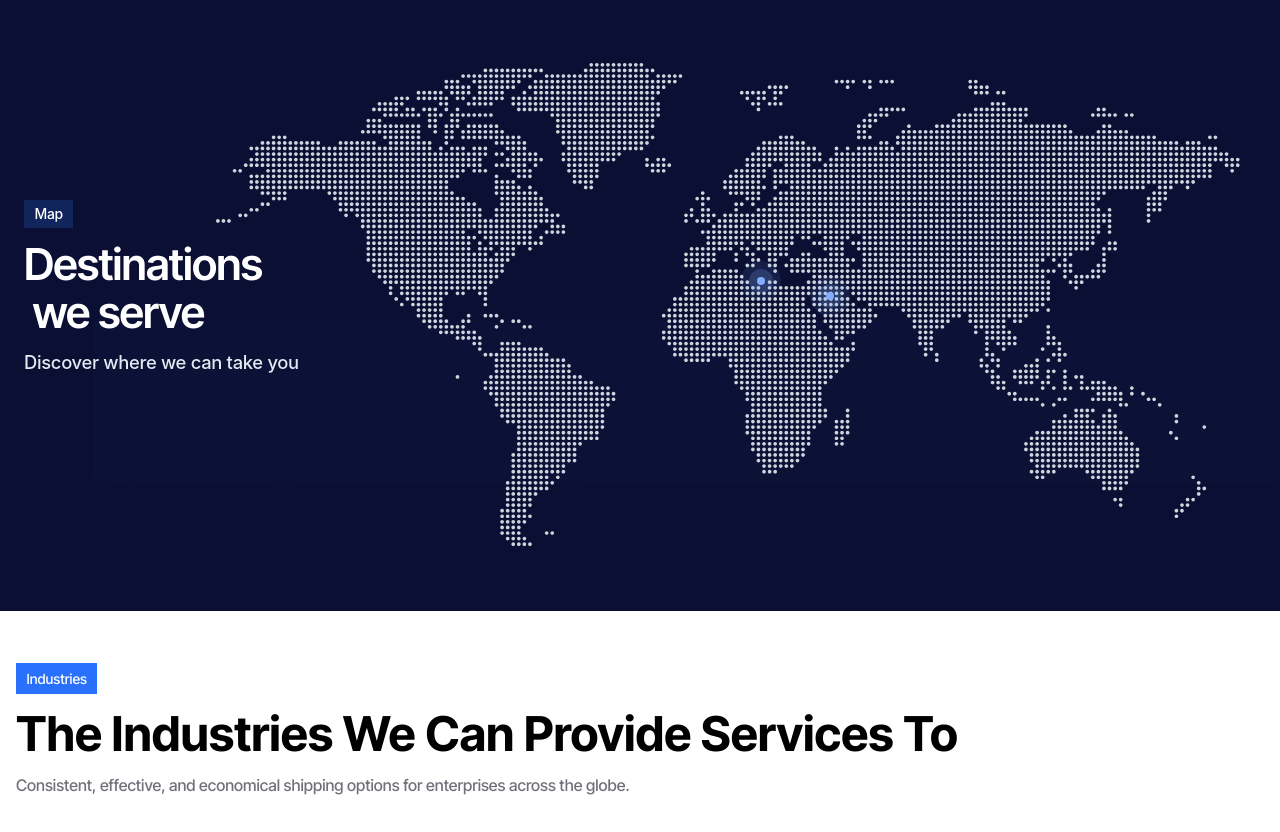
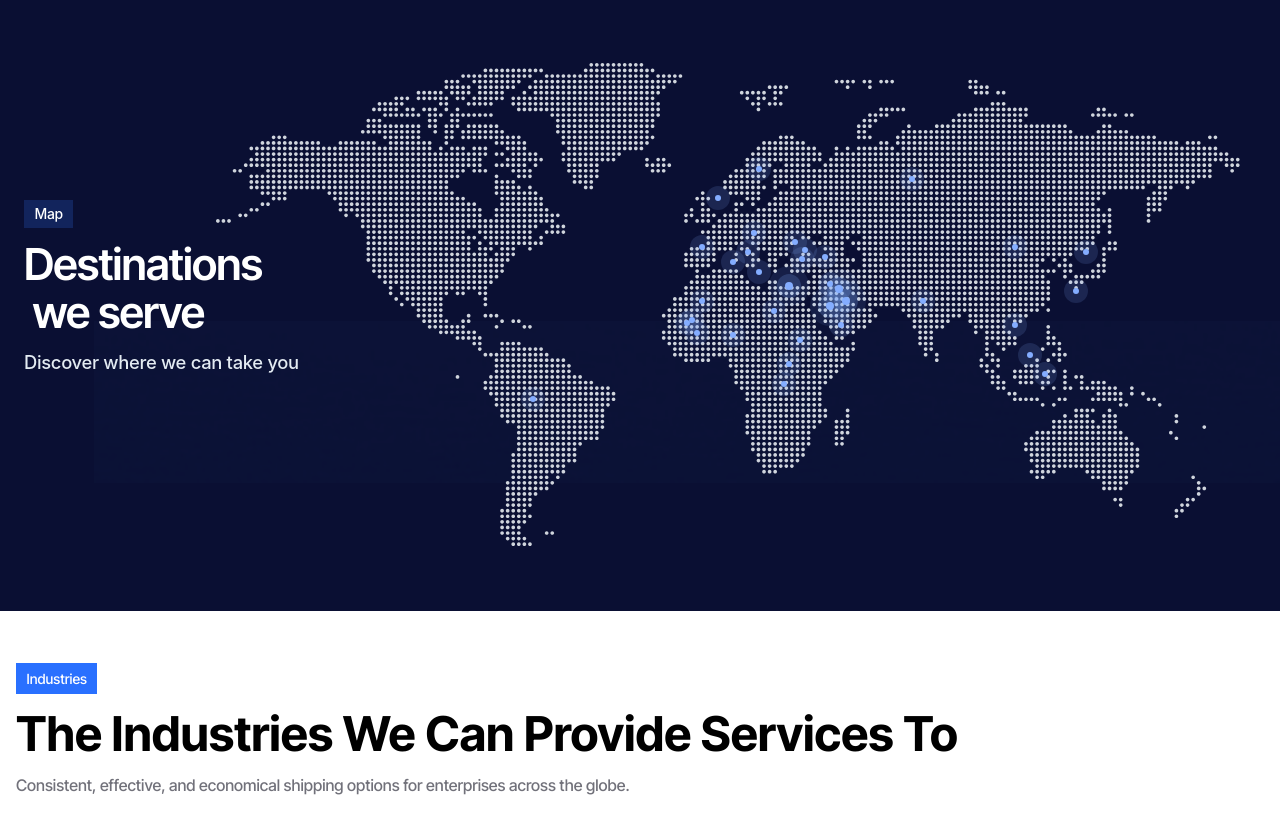
Before and after one commit to mohamedelhadad-22/BLUE-LINE-Website, a Vue app: page / in a window 1280 px wide. Shown: the part 5120-5952 px from the top of the page. Built offline with nearby package versions, Linux system fonts and the light colour scheme; what vue3-tel-input would draw is missing.

Commit message:
-- fix Branch markers: z-index --  Added Hover Effects to All Location Markers -- Made non-branch markers smaller --  Kept detailed tooltips for branch locations (2 locations) -- fix our services box's

```diff
--- a/src/components/Home/Destinations.vue
+++ b/src/components/Home/Destinations.vue
@@ -19,7 +19,7 @@
                         <img src="@/assets/_Vector map.svg" alt="Map" />
 
                         <!-- Location markers -->
-                        <div class="location-marker" style="top: 44.88%; left: 53.22%;"
+                        <div class="location-marker" style="top: 46%; left: 56%;"
                             @mouseenter="showTooltip('egypt')" @mouseleave="hideTooltip">
                             <div class="marker-outer"></div>
                             <div class="marker-middle"></div>
@@ -66,7 +66,7 @@
                         </div>
 
                         <!-- Saudi Arabia marker -->
-                        <div class="location-marker" style="top: 48%; left: 60%;" @mouseenter="showTooltip('saudi')"
+                        <div class="location-marker" style="top: 50%; left: 60%;" @mouseenter="showTooltip('saudi')"
                             @mouseleave="hideTooltip">
                             <div class="marker-outer"></div>
                             <div class="marker-middle"></div>
@@ -78,48 +78,154 @@
                                     <div class="flag">
                                         <img src="@/assets/Saudi-arabia-flag.png" alt="Saudi Arabia Flag" />
                                     </div>
-                                    <div class="tooltip-header">Saudi Arabia</div>
-                                    <div class="tooltip-text">
-                                        23441 Al-Madina Al-Munawarah Branch Rd,<br>
-                                        Al Faisaliyah, Kanoo Building, Jeddah
+                                    <div class="text">
+                                        <div class="tooltip-header">Saudi Arabia</div>
+                                        <div class="tooltip-text">
+                                            23441 Al-Madina Al-Munawarah Branch Rd,<br>
+                                            Al Faisaliyah, Kanoo Building, Jeddah
+                                        </div>
                                     </div>
                                 </div>
                                 <div class="tooltip-arrow"></div>
                             </div>
                         </div>
 
-                        <!-- Add more markers as needed -->
-                        <div class="location-marker" style="top: 83.2%; left: 86.43%;"></div>
-                        <div class="location-marker" style="top: 86.89%; left: 93.55%;"></div>
-                        <div class="location-marker" style="top: 32.17%; left: 12.7%;"></div>
-                        <div class="location-marker" style="top: 41.8%; left: 15.43%;"></div>
-                        <div class="location-marker" style="top: 19.88%; left: 50.88%;"></div>
-                        <div class="location-marker" style="top: 45.9%; left: 66.21%;"></div>
-                        <div class="location-marker" style="top: 40.78%; left: 82.32%;"></div>
-                        <div class="location-marker" style="top: 14.96%; left: 56.74%;"></div>
-                        <div class="location-marker" style="top: 36.07%; left: 50.1%;"></div>
-                        <div class="location-marker" style="top: 77.05%; left: 29.49%;"></div>
-                        <div class="location-marker" style="top: 61.07%; left: 29.49%;"></div>
-                        <div class="location-marker" style="top: 27.87%; left: 54.79%;"></div>
-                        <div class="location-marker" style="top: 22.95%; left: 65.43%;"></div>
-                        <div class="location-marker" style="top: 15.78%; left: 75.68%;"></div>
-                        <div class="location-marker" style="top: 34.43%; left: 71.78%;"></div>
-                        <div class="location-marker" style="top: 28.69%; left: 83.59%;"></div>
-                        <div class="location-marker" style="top: 48.36%; left: 76.07%;"></div>
-                        <div class="location-marker" style="top: 4.1%; left: 35.55%;"></div>
-                        <div class="location-marker" style="top: 20.49%; left: 33.59%;"></div>
-                        <div class="location-marker" style="top: 15.78%; left: 16.21%;"></div>
-                        <div class="location-marker" style="top: 31.76%; left: 19.34%;"></div>
-                        <div class="location-marker" style="top: 32.99%; left: 27.93%;"></div>
-                        <div class="location-marker" style="top: 50%; left: 54%;"></div>
-                        <div class="location-marker" style="top: 54.92%; left: 55.96%;"></div>
-                        <div class="location-marker" style="top: 63.52%; left: 55.18%;"></div>
-                        <div class="location-marker" style="top: 62.5%; left: 49.32%;"></div>
-                        <div class="location-marker" style="top: 47.54%; left: 49.32%;"></div>
-                        <div class="location-marker" style="top: 72.34%; left: 53.61%;"></div>
-                        <div class="location-marker" style="top: 54.1%; left: 46.97%;"></div>
-                        <div class="location-marker" style="top: 46.72%; left: 44.63%;"></div>
-                        <div class="location-marker" style="top: 39.96%; left: 47.36%;"></div>
+                        <!-- Morocco -->
+                        <div class="location-marker location-marker--small" style="top: 38%; left: 47.5%;"></div>
+
+                        <!-- Algeria -->
+                        <div class="location-marker location-marker--small" style="top: 41%; left: 50.5%;"></div>
+
+                        <!-- Tunisia -->
+                        <div class="location-marker location-marker--small" style="top: 39%; left: 52%;"></div>
+
+                        <!-- Libya -->
+                        <div class="location-marker location-marker--small" style="top: 43%; left: 53%;"></div>
+
+                        <!-- Mauritania -->
+                        <div class="location-marker location-marker--small" style="top: 49%; left: 47.5%;"></div>
+
+                        <!-- Senegal -->
+                        <div class="location-marker location-marker--small" style="top: 53%; left: 46.5%;"></div>
+
+                        <!-- Gambia -->
+                        <div class="location-marker location-marker--small" style="top: 53.5%; left: 46%;"></div>
+
+                        <!-- Guinea -->
+                        <div class="location-marker location-marker--small" style="top: 55.5%; left: 47%;"></div>
+
+                        <!-- Nigeria -->
+                        <div class="location-marker location-marker--small" style="top: 56%; left: 50.5%;"></div>
+
+                        <!-- Sudan -->
+                        <div class="location-marker location-marker--small" style="top: 51%; left: 54.5%;"></div>
+
+                        <!-- Somalia -->
+                        <div class="location-marker location-marker--small" style="top: 57%; left: 57%;"></div>
+
+                        <!-- Kenya -->
+                        <div class="location-marker location-marker--small" style="top: 62%; left: 56%;"></div>
+
+                        <!-- Tanzania -->
+                        <div class="location-marker location-marker--small" style="top: 66%; left: 55.5%;"></div>
+
+                        <!-- Syria -->
+                        <div class="location-marker location-marker--small" style="top: 38.5%; left: 57.5%;"></div>
+
+                        <!-- Lebanon -->
+                        <div class="location-marker location-marker--small" style="top: 40.5%; left: 57.2%;"></div>
+
+                        <!-- Iraq -->
+                        <div class="location-marker location-marker--small" style="top: 40%; left: 59.5%;"></div>
+
+                        <!-- Bahrain -->
+                        <div class="location-marker location-marker--small" style="top: 45.5%; left: 60%;"></div>
+
+                        <!-- Dubai (Branch) -->
+                        <div class="location-marker" style="top: 46.5%; left: 60.8%;" @mouseenter="showTooltip('dubai')"
+                            @mouseleave="hideTooltip">
+                            <div class="marker-outer"></div>
+                            <div class="marker-middle"></div>
+                            <div class="marker-inner"></div>
+                            <!-- <div class="tooltip" v-show="activeTooltip === 'dubai'">
+                                <div class="tooltip-content">
+                                    <div class="flag">
+                                        <img src="@/assets/Dubai-flag.png" alt="Dubai Flag" />
+                                    </div>
+                                    <div class="text">
+                                        <div class="tooltip-header">Dubai (Branch)</div>
+                                        <div class="tooltip-text">
+                                            Dubai Branch Office
+                                        </div>
+                                    </div>
+                                </div>
+                                <div class="tooltip-arrow"></div>
+                            </div> -->
+                        </div>
+
+                        <!-- Oman (Branch) -->
+                        <div class="location-marker" style="top: 49%; left: 61.5%;" @mouseenter="showTooltip('oman')"
+                            @mouseleave="hideTooltip">
+                            <div class="marker-outer"></div>
+                            <div class="marker-middle"></div>
+                            <div class="marker-inner"></div>
+                            <!-- <div class="tooltip" v-show="activeTooltip === 'oman'">
+                                <div class="tooltip-content">
+                                    <div class="flag">
+                                        <img src="@/assets/Oman-flag.png" alt="Oman Flag" />
+                                    </div>
+                                    <div class="text">
+                                        <div class="tooltip-header">Oman (Branch)</div>
+                                        <div class="tooltip-text">
+                                            Oman Branch Office
+                                        </div>
+                                    </div>
+                                </div>
+                                <div class="tooltip-arrow"></div>
+                            </div> -->
+                        </div>
+
+                        <!-- Yemen -->
+                        <div class="location-marker location-marker--small" style="top: 54%; left: 61%;"></div>
+
+                        <!-- Turkey -->
+                        <div class="location-marker location-marker--small" style="top: 37%; left: 56.5%;"></div>
+
+                        <!-- Italy -->
+                        <div class="location-marker location-marker--small" style="top: 35%; left: 52.5%;"></div>
+
+                        <!-- England -->
+                        <div class="location-marker location-marker--small" style="top: 28%; left: 49%;"></div>
+
+                        <!-- Sweden -->
+                        <div class="location-marker location-marker--small" style="top: 22%; left: 53%;"></div>
+
+                        <!-- Russia -->
+                        <div class="location-marker location-marker--small" style="top: 24%; left: 68%;"></div>
+
+                        <!-- India -->
+                        <div class="location-marker location-marker--small" style="top: 49%; left: 69%;"></div>
+
+                        <!-- China -->
+                        <div class="location-marker location-marker--small" style="top: 38%; left: 78%;"></div>
+
+                        <!-- Thailand -->
+                        <div class="location-marker location-marker--small" style="top: 54%; left: 78%;"></div>
+
+                        <!-- Malaysia -->
+                        <div class="location-marker location-marker--small" style="top: 60%; left: 79.5%;"></div>
+
+                        <!-- Indonesia -->
+                        <div class="location-marker location-marker--small" style="top: 64%; left: 81%;"></div>
+
+                        <!-- South Korea -->
+                        <div class="location-marker location-marker--small" style="top: 39%; left: 85%;"></div>
+
+                        <!-- Taiwan -->
+                        <div class="location-marker location-marker--small" style="top: 47%; left: 84%;"></div>
+
+                        <!-- Brazil -->
+                        <div class="location-marker location-marker--small" style="top: 69%; left: 31%;"></div>
                     </div>
                 </div>
             </div>
@@ -271,6 +377,11 @@ export default defineComponent({
     transform: translate(-50%, -50%);
     cursor: pointer;
     transition: all 0.3s ease;
+    z-index: 1;
+}
+
+.location-marker:hover {
+    z-index: 100;
 }
 
 .marker-outer {
@@ -309,6 +420,7 @@ export default defineComponent({
     top: 50%;
     left: 50%;
     transform: translate(-50%, -50%);
+    transition: all 0.3s ease;
 }
 
 /* Tooltip */
@@ -321,7 +433,7 @@ export default defineComponent({
     flex-direction: column;
     align-items: center;
     gap: 8px;
-    z-index: 10;
+    z-index: 200;
     filter: drop-shadow(0px 12px 16px rgba(16, 24, 40, 0.08)) drop-shadow(0px 4px 6px rgba(16, 24, 40, 0.03));
     border-radius: 8px;
     background: #FFF;
@@ -392,11 +504,19 @@ export default defineComponent({
 .location-marker:hover .marker-outer {
     width: 48px;
     height: 48px;
+    opacity: 0.15;
 }
 
 .location-marker:hover .marker-middle {
     width: 28px;
     height: 28px;
+    opacity: 0.3;
+}
+
+.location-marker:hover .marker-inner {
+    width: 10px;
+    height: 10px;
+    transform: translate(-50%, -50%) scale(1.2);
 }
 
 /* Responsive Styles */
@@ -798,4 +918,123 @@ export default defineComponent({
         border-top: 5px solid #ffffff;
     }
 }
+
+/* Small destination markers (non-branch locations) */
+.location-marker--small {
+    width: 24px;
+    height: 24px;
+    cursor: pointer;
+    z-index: 1;
+}
+
+.location-marker--small:hover {
+    z-index: 50;
+}
+
+.location-marker--small::before {
+    content: '';
+    position: absolute;
+    width: 24px;
+    height: 24px;
+    background-color: #84adff;
+    opacity: 0.15;
+    border-radius: 50%;
+    top: 50%;
+    left: 50%;
+    transform: translate(-50%, -50%);
+    transition: all 0.3s ease;
+}
+
+.location-marker--small::after {
+    content: '';
+    position: absolute;
+    width: 6px;
+    height: 6px;
+    background-color: #84adff;
+    opacity: 1;
+    border-radius: 50%;
+    top: 50%;
+    left: 50%;
+    transform: translate(-50%, -50%);
+    transition: all 0.3s ease;
+}
+
+.location-marker--small:hover::before {
+    width: 28px;
+    height: 28px;
+    opacity: 0.25;
+}
+
+.location-marker--small:hover::after {
+    width: 8px;
+    height: 8px;
+    transform: translate(-50%, -50%) scale(1.2);
+}
+
+/* Responsive adjustments for small markers */
+@media (max-width: 1023px) {
+    .location-marker--small {
+        width: 20px;
+        height: 20px;
+    }
+
+    .location-marker--small::before {
+        width: 20px;
+        height: 20px;
+    }
+
+    .location-marker--small::after {
+        width: 5px;
+        height: 5px;
+    }
+
+    .location-marker--small:hover::before {
+        width: 24px;
+        height: 24px;
+    }
+}
+
+@media (max-width: 767px) {
+    .location-marker--small {
+        width: 16px;
+        height: 16px;
+    }
+
+    .location-marker--small::before {
+        width: 16px;
+        height: 16px;
+    }
+
+    .location-marker--small::after {
+        width: 4px;
+        height: 4px;
+    }
+
+    .location-marker--small:hover::before {
+        width: 20px;
+        height: 20px;
+    }
+}
+
+@media (max-width: 479px) {
+    .location-marker--small {
+        width: 14px;
+        height: 14px;
+    }
+
+    .location-marker--small::before {
+        width: 14px;
+        height: 14px;
+    }
+
+    .location-marker--small::after {
+        width: 3px;
+        height: 3px;
+    }
+
+    .location-marker--small:hover::before {
+        width: 16px;
+        height: 16px;
+    }
+}
 </style>
--- a/src/components/Home/OurServices.vue
+++ b/src/components/Home/OurServices.vue
@@ -148,4 +148,9 @@ export default defineComponent({
     /* 140% */
     letter-spacing: -0.4px;
 }
+@media (max-width: 1024px) {
+    .services_box .stat-card{
+        min-width: 340px;
+    }
+}
 </style>
```
